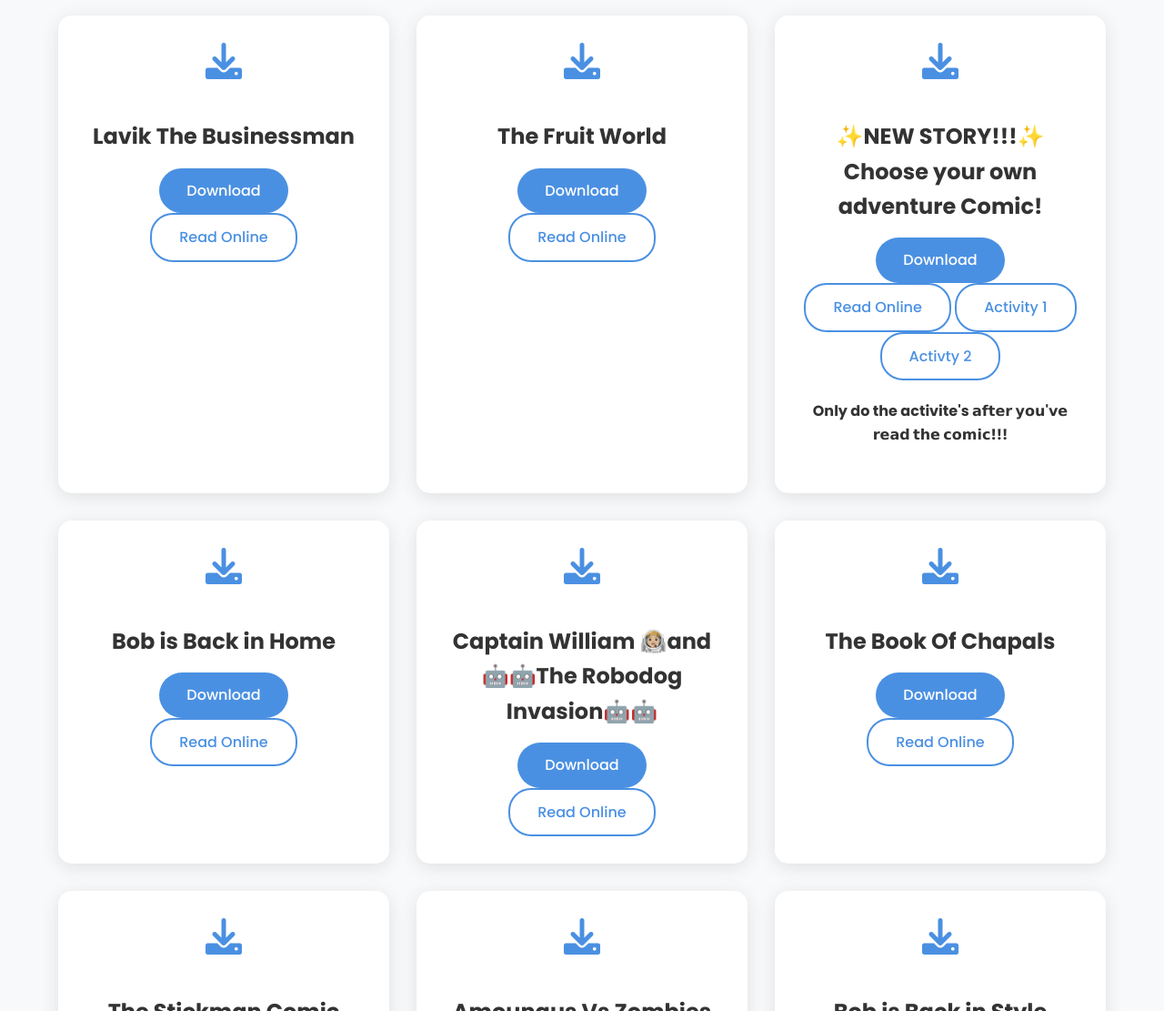
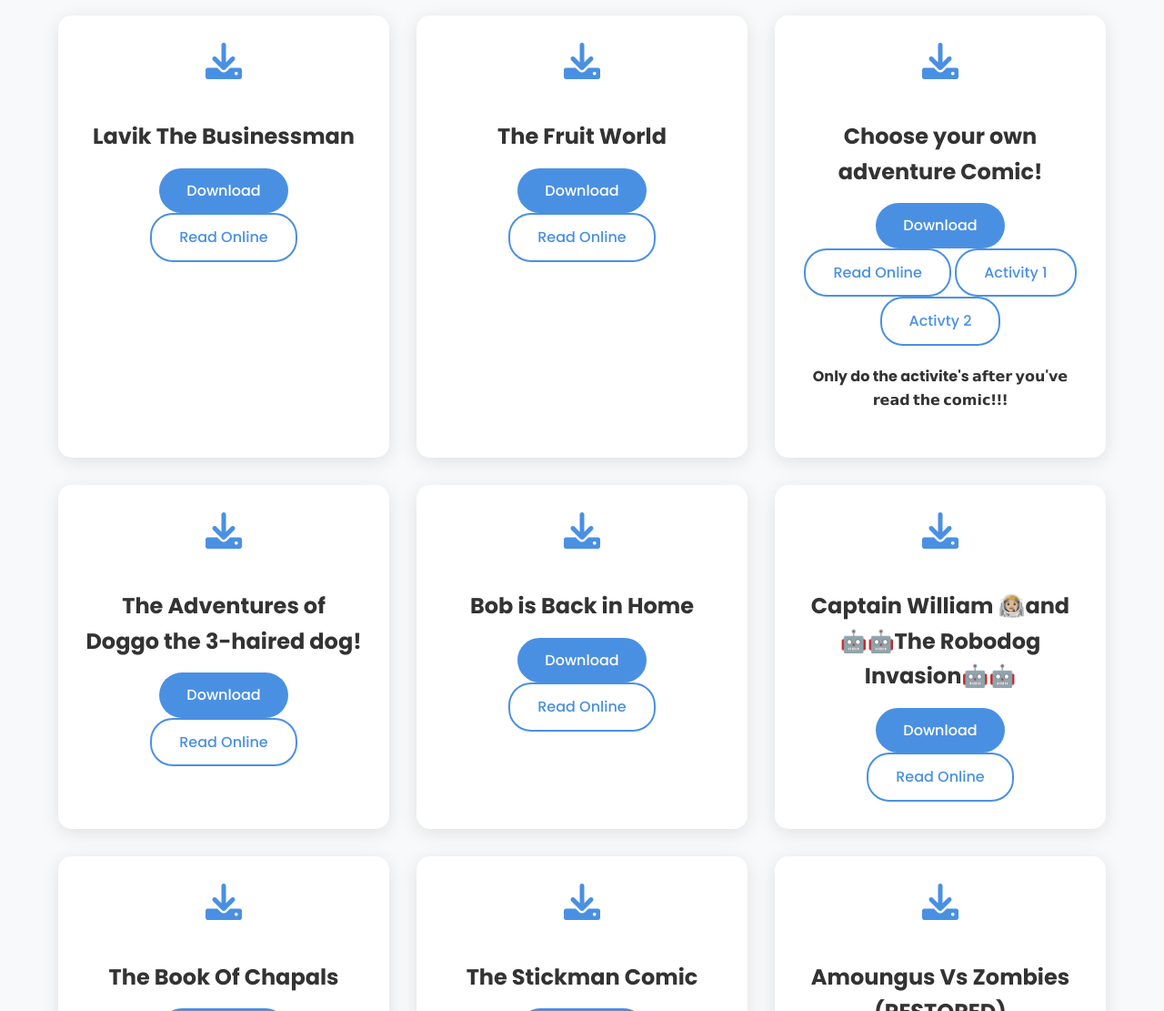
Before and after one commit to shreyansh-k/bobcomic, a plain HTML site: page home.htm in a window 1280 px wide. Shown: the part 980-2091 px from the top of the page at 91% size. Drawn offline with Linux system fonts and the light colour scheme; a script that the page names is missing.

Commit message:
Update home.htm

```diff
--- a/home.htm
+++ b/home.htm
@@ -212,12 +212,18 @@
 
         <div class="feature-card">
           <i class="fas fa-download"></i>
-          <h3>✨NEW STORY!!!✨ Choose your own adventure Comic!</h3>
+          <h3>Choose your own adventure Comic!</h3>
           <a href="chooseyourownadventure.pdf" class="btn-primary" download>Download</a>
           <a href="#" onclick="loadPDF('chooseyourownadventure.pdf'); return false;" class="btn-secondary">Read Online</a>
           <a href="https://forms.gle/oRZjGxuPMxTnQADfA" class="btn-secondary">Activity 1</a>
           <a href="https://forms.gle/t5QhAPWUfsVGdhBN9" class="btn-secondary">Activty 2</a>
           <h4>Only do the activite's 𝗮𝗳𝘁𝗲𝗿 𝘆𝗼𝘂'𝘃𝗲 𝗿𝗲𝗮𝗱 𝘁𝗵𝗲 𝗰𝗼𝗺𝗶𝗰!!!</h4>
+        </div>
+        <div class="feature-card">
+          <i class="fas fa-download"></i>
+          <h3>The Adventures of Doggo the 3-haired dog!</h3>
+          <a href="theadventuresofdoggo.pdf" class="btn-primary" download>Download</a>
+          <a href="#" onclick="loadPDF('theadventuresofdoggo.pdf'); return false;" class="btn-secondary">Read Online</a>
         </div>
 
         <div class="feature-card">
```
